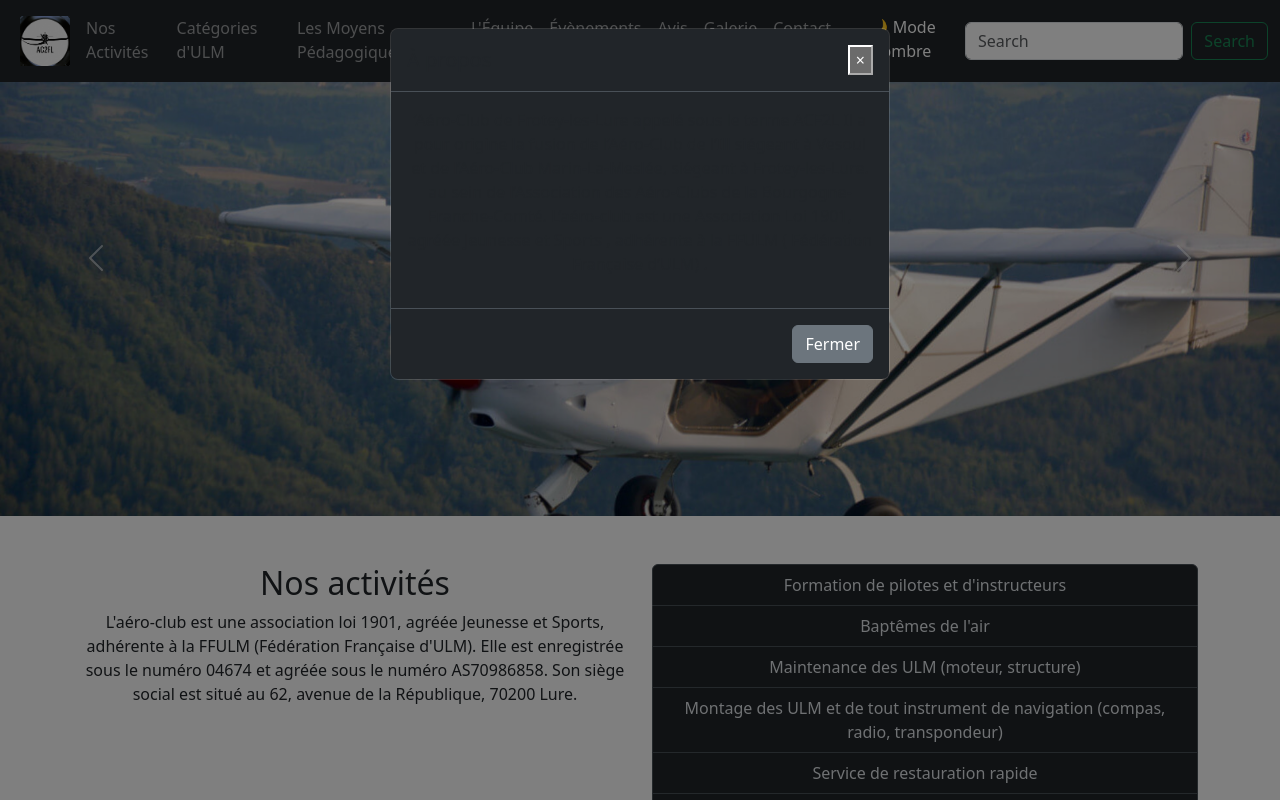
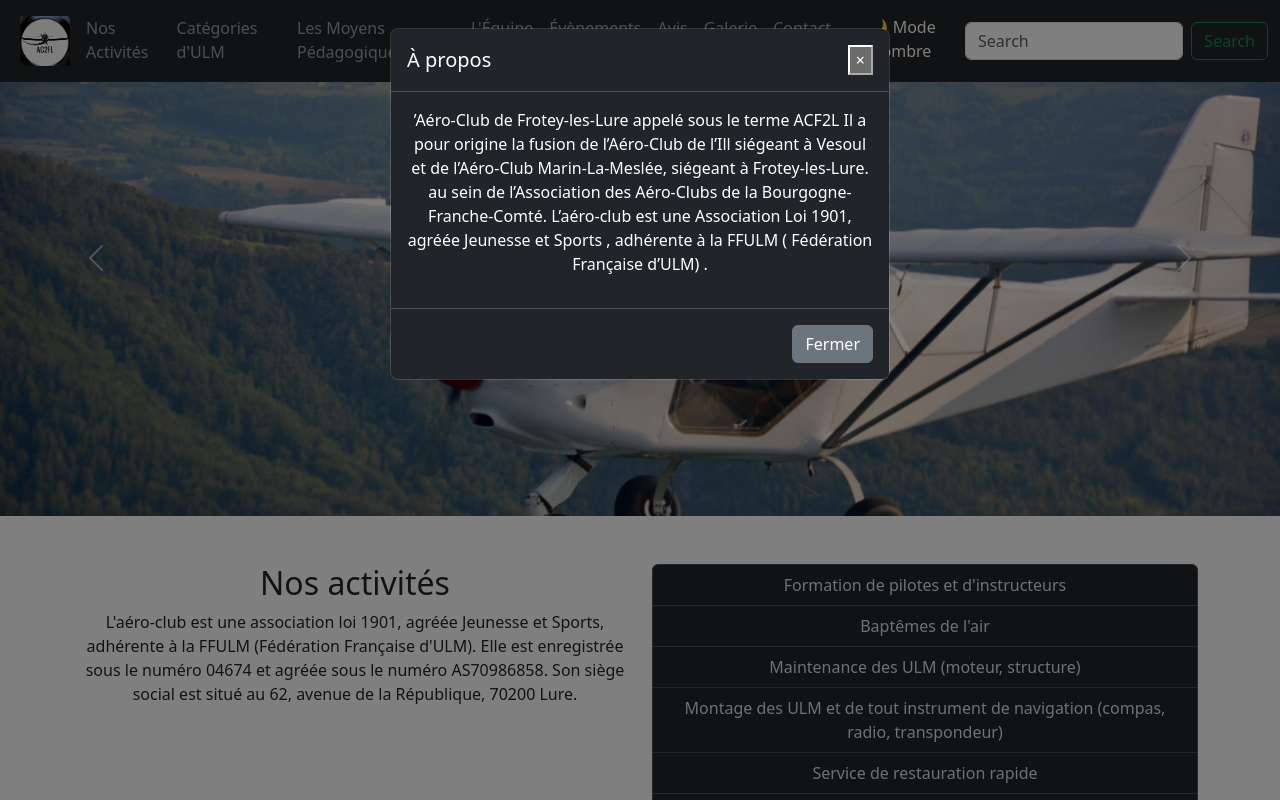
Before and after one commit to Ales230/SAE303, a PHP site: page / in a window 1280 px wide, after a click on "À propos". Run offline with PHP 8.4, Linux system fonts and the light colour scheme; some libraries are stand-ins or nearby versions.

Commit message:
correction couleur mdal body et modal title

```diff
--- a/Styles/style.css
+++ b/Styles/style.css
@@ -35,6 +35,14 @@ body.dark-mode {
 	  color: #ffffff;
 	}
   }
+
+.modal-body{
+	color: #fff;
+}
+.modal-title{
+	color: #fff;
+}
+
 h1{
     margin-top: 20em;
     text-align: center;
```
